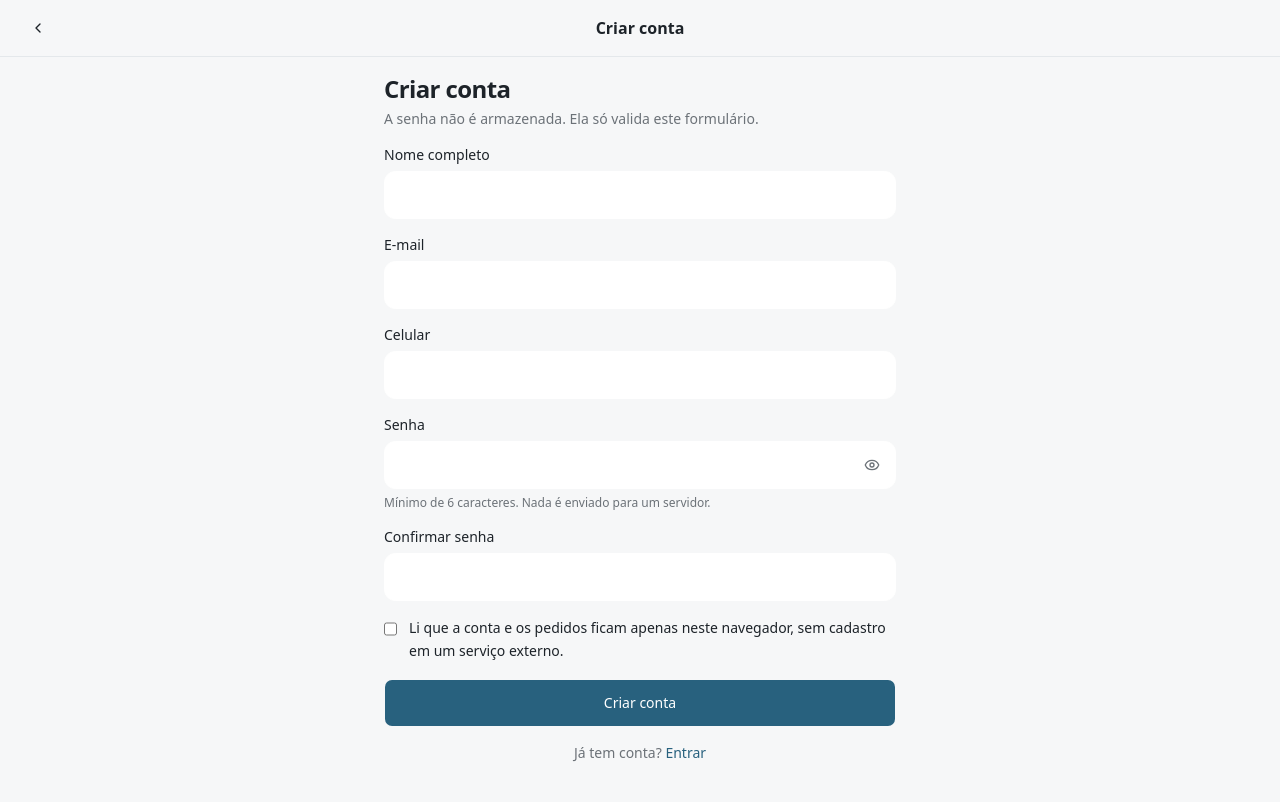
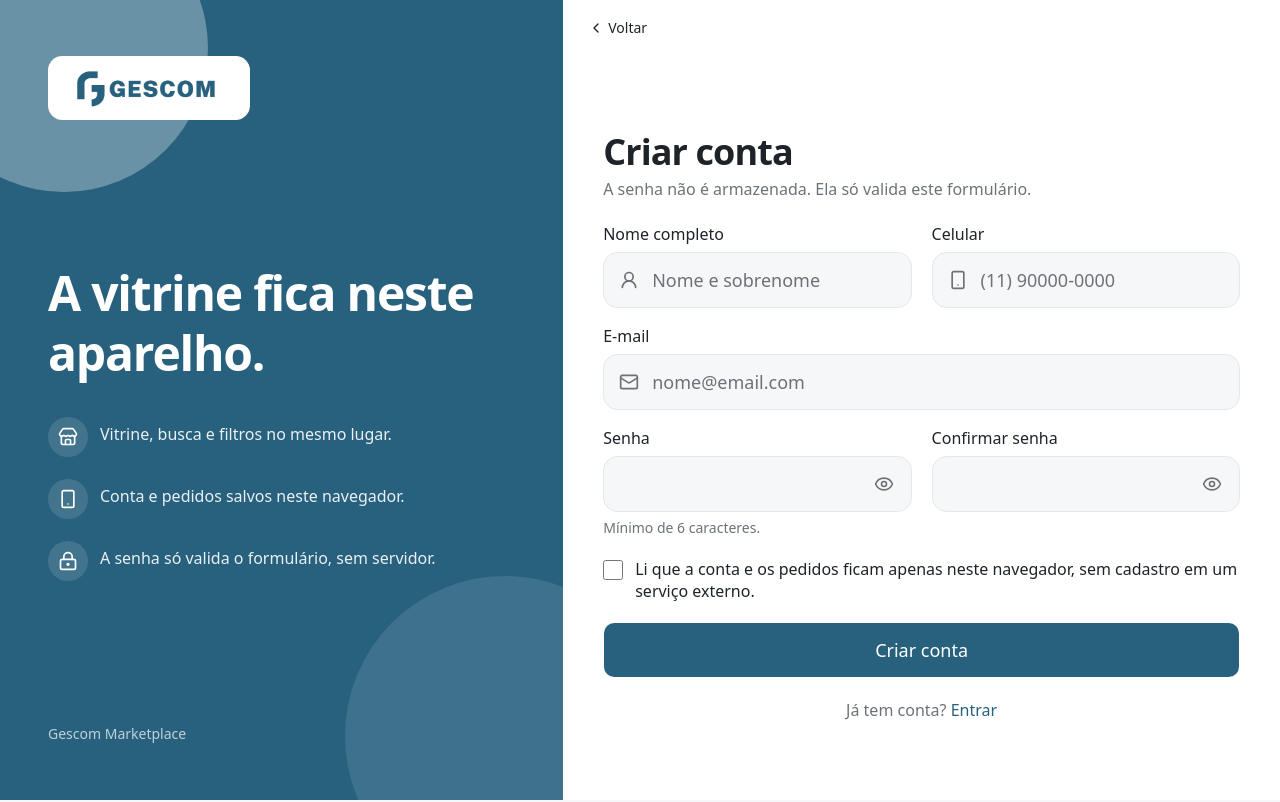
Before and after one commit to rmsys-dev/gescom-marketplace, a Next.js app: page /cadastro in a window 1280 px wide. Shown: the top 802 px of the page. Built offline with nearby package versions, Linux system fonts and the light colour scheme.

Commit message:
ref(auth): refatoração completa do design de telas de cadastro e login

```diff
--- a/src/app/cadastro/page.tsx
+++ b/src/app/cadastro/page.tsx
@@ -2,16 +2,26 @@ import type { Metadata } from 'next';
 import { Suspense } from 'react';
 
 import { RegisterView } from '@/features/marketplace/components/auth-views';
-import { StoreShell } from '@/features/marketplace/components/store-shell';
+import { AuthShell } from '@/features/marketplace/components/auth-shell';
+import { safeNextPath } from '@/features/marketplace/masks';
 
 export const metadata: Metadata = { title: 'Criar conta' };
 
-export default function RegisterPage() {
+export default async function RegisterPage({
+  searchParams,
+}: {
+  searchParams: Promise<{ next?: string | string[] }>;
+}) {
+  const params = await searchParams;
+  const rawNext = typeof params.next === 'string' ? params.next : undefined;
+  const next = rawNext ? safeNextPath(rawNext) : '';
+  const backHref = next ? `/entrar?next=${encodeURIComponent(next)}` : '/entrar';
+
   return (
-    <StoreShell mode="focus" title="Criar conta" backHref="/entrar">
+    <AuthShell backHref={backHref}>
       <Suspense>
         <RegisterView />
       </Suspense>
-    </StoreShell>
+    </AuthShell>
   );
 }
--- a/src/app/entrar/page.tsx
+++ b/src/app/entrar/page.tsx
@@ -2,16 +2,16 @@ import type { Metadata } from 'next';
 import { Suspense } from 'react';
 
 import { LoginView } from '@/features/marketplace/components/auth-views';
-import { StoreShell } from '@/features/marketplace/components/store-shell';
+import { AuthShell } from '@/features/marketplace/components/auth-shell';
 
 export const metadata: Metadata = { title: 'Entrar' };
 
 export default function LoginPage() {
   return (
-    <StoreShell mode="focus" title="Entrar" backHref="/">
+    <AuthShell backHref="/">
       <Suspense>
         <LoginView />
       </Suspense>
-    </StoreShell>
+    </AuthShell>
   );
 }
--- a/src/app/globals.css
+++ b/src/app/globals.css
@@ -136,6 +136,12 @@
     overflow-x: clip;
     color-scheme: light;
     @apply font-sans;
+  }
+
+  html:has([data-auth-screen]),
+  body:has([data-auth-screen]) {
+    overflow: hidden;
+    height: 100%;
   }
 
   * {
--- /dev/null
+++ b/src/features/marketplace/components/auth-shell.tsx
@@ -0,0 +1,87 @@
+import { LockKeyhole, Smartphone, Store, ChevronLeft, type LucideIcon } from 'lucide-react';
+import Image from 'next/image';
+import Link from 'next/link';
+
+import { Button } from '@/shared/components/ui/button';
+
+const POINTS: { icon: LucideIcon; text: string }[] = [
+  { icon: Store, text: 'Vitrine, busca e filtros no mesmo lugar.' },
+  { icon: Smartphone, text: 'Conta e pedidos salvos neste navegador.' },
+  { icon: LockKeyhole, text: 'A senha só valida o formulário, sem servidor.' },
+];
+
+export function AuthShell({ backHref, children }: { backHref: string; children: React.ReactNode }) {
+  return (
+    <div
+      data-auth-screen
+      className="flex h-dvh max-h-dvh overflow-hidden bg-card pt-[env(safe-area-inset-top)]"
+    >
+      <a
+        href="#conteudo"
+        className="sr-only focus:not-sr-only focus:absolute focus:top-3 focus:left-3 focus:z-50 focus:rounded-lg focus:bg-card focus:px-3 focus:py-2 focus:shadow-card"
+      >
+        Pular para o conteúdo
+      </a>
+      <aside className="relative hidden w-[min(44%,40rem)] shrink-0 flex-col justify-between overflow-hidden bg-primary px-12 py-14 text-primary-foreground lg:flex">
+        <div className="pointer-events-none absolute -top-24 -left-20 size-72 rounded-full bg-secondary/35" />
+        <div className="pointer-events-none absolute right-[-18%] bottom-[-12%] size-80 rounded-full bg-white/10" />
+        <Link href="/" className="relative inline-flex w-fit rounded-2xl bg-white px-4 py-3">
+          <Image
+            src="/enterprise-logo-horizontal.png"
+            alt="Gescom"
+            width={2000}
+            height={470}
+            priority
+            className="h-10 w-auto"
+          />
+        </Link>
+        <div className="relative max-w-md space-y-8">
+          <h2 className="font-poppins text-5xl leading-tight font-semibold tracking-tight">
+            A vitrine fica neste aparelho.
+          </h2>
+          <ul className="space-y-5">
+            {POINTS.map((point) => (
+              <li key={point.text} className="flex items-start gap-3 text-base leading-snug">
+                <span className="mt-0.5 flex size-10 shrink-0 items-center justify-center rounded-full bg-white/12">
+                  <point.icon className="size-5" aria-hidden />
+                </span>
+                <span className="pt-2 text-primary-foreground/90">{point.text}</span>
+              </li>
+            ))}
+          </ul>
+        </div>
+        <p className="relative text-sm text-primary-foreground/70">Gescom Marketplace</p>
+      </aside>
+
+      <div className="flex min-h-0 min-w-0 flex-1 flex-col">
+        <header className="relative flex h-14 shrink-0 items-center px-2 sm:px-4">
+          <Button asChild variant="ghost" className="h-10 gap-1 px-2" tooltip={false}>
+            <Link href={backHref} aria-label="Voltar">
+              <ChevronLeft />
+              <span className="hidden sm:inline">Voltar</span>
+            </Link>
+          </Button>
+          <Link
+            href="/"
+            aria-label="Gescom"
+            className="absolute top-1/2 left-1/2 -translate-x-1/2 -translate-y-1/2 lg:hidden"
+          >
+            <Image
+              src="/enterprise-logo-horizontal.png"
+              alt=""
+              width={2000}
+              height={470}
+              priority
+              className="h-7 w-auto"
+            />
+          </Link>
+        </header>
+        <main id="conteudo" data-lenis-prevent className="min-h-0 flex-1 overflow-y-auto">
+          <div className="flex min-h-full items-center justify-center px-5 py-4 pb-[max(1rem,env(safe-area-inset-bottom))] sm:px-10">
+            <div className="w-full max-w-lg lg:max-w-2xl">{children}</div>
+          </div>
+        </main>
+      </div>
+    </div>
+  );
+}
--- a/src/features/marketplace/components/auth-views.tsx
+++ b/src/features/marketplace/components/auth-views.tsx
@@ -1,6 +1,6 @@
 'use client';
 
-import { Eye, EyeOff } from 'lucide-react';
+import { Eye, EyeOff, Mail, Smartphone, UserRound, type LucideIcon } from 'lucide-react';
 import Link from 'next/link';
 import { useRouter, useSearchParams } from 'next/navigation';
 import { useState } from 'react';
@@ -11,6 +11,28 @@ import { maskPhone, onlyDigits, safeNextPath } from '@/features/marketplace/mask
 import { schedulePush } from '@/features/marketplace/navigate';
 import { login, register } from '@/features/marketplace/store';
 import { Button } from '@/shared/components/ui/button';
+import { cn } from '@/shared/lib/utils';
+
+const loginSchema = z.object({
+  email: z.email('Informe um e-mail válido.'),
+  password: z.string().min(6, 'Use pelo menos 6 caracteres.'),
+});
+
+const registerSchema = z
+  .object({
+    name: z.string().trim().min(3, 'Informe nome e sobrenome.'),
+    email: z.email('Informe um e-mail válido.'),
+    phone: z
+      .string()
+      .refine((value) => onlyDigits(value).length === 11, 'Informe um celular com DDD.'),
+    password: z.string().min(6, 'Use pelo menos 6 caracteres.'),
+    confirm: z.string(),
+    accepted: z.boolean().refine((value) => value, 'Aceite os termos para criar a conta.'),
+  })
+  .refine((value) => value.password === value.confirm, {
+    path: ['confirm'],
+    message: 'As senhas não coincidem.',
+  });
 
 function issuesOf(error: z.ZodError) {
   const map: Record<string, string> = {};
@@ -21,47 +43,173 @@ function issuesOf(error: z.ZodError) {
   return map;
 }
 
+function clearError(
+  setErrors: React.Dispatch<React.SetStateAction<Record<string, string>>>,
+  key: string,
+) {
+  setErrors((current) => {
+    if (!current[key]) return current;
+    const next = { ...current };
+    delete next[key];
+    return next;
+  });
+}
+
+const authControlClass = cn(
+  controlClass,
+  'h-11 border-border bg-background lg:h-14 lg:rounded-2xl lg:px-4 lg:text-lg [@media(max-height:720px)]:h-10',
+);
+
+function AuthIntro({ title, children }: { title: string; children: React.ReactNode }) {
+  return (
+    <header className="space-y-1.5">
+      <h1 className="font-poppins text-[1.65rem] leading-none font-semibold tracking-tight sm:text-3xl lg:text-4xl">
+        {title}
+      </h1>
+      <p className="text-sm leading-relaxed text-muted-foreground lg:text-base [@media(max-height:680px)]:sr-only">
+        {children}
+      </p>
+    </header>
+  );
+}
+
+function AuthField({
+  id,
+  label,
+  type = 'text',
+  value,
+  error,
+  onChange,
+  icon: Icon,
+  labelAside,
+  autoComplete,
+  inputMode,
+  placeholder,
+  hint,
+  trailing,
+  inputClassName,
+}: {
+  id: string;
+  label: string;
+  type?: string;
+  value: string;
+  error?: string;
+  onChange: (value: string) => void;
+  icon?: LucideIcon;
+  labelAside?: React.ReactNode;
+  autoComplete?: string;
+  inputMode?: React.HTMLAttributes<HTMLInputElement>['inputMode'];
+  placeholder?: string;
+  hint?: string;
+  trailing?: React.ReactNode;
+  inputClassName?: string;
+}) {
+  const errorId = error ? `${id}-error` : undefined;
+  const hintId = !error && hint ? `${id}-hint` : undefined;
+
+  return (
+    <div className="flex min-w-0 flex-col gap-1.5">
+      <div className="flex items-center justify-between gap-3">
+        <label htmlFor={id} className="text-sm font-medium lg:text-base">
+          {label}
+        </label>
+        {labelAside}
+      </div>
+      <div className="relative">
+        {Icon ? (
+          <Icon
+            className={cn(
+              'pointer-events-none absolute top-1/2 left-3 size-4 -translate-y-1/2 lg:left-4 lg:size-5',
+              error ? 'text-destructive' : 'text-muted-foreground',
+            )}
+            aria-hidden
+          />
+        ) : null}
+        <input
+          id={id}
+          type={type}
+          inputMode={inputMode}
+          autoComplete={autoComplete}
+          placeholder={placeholder}
+          className={cn(authControlClass, Icon && 'pl-10 lg:pl-12', inputClassName)}
+          value={value}
+          aria-invalid={Boolean(error)}
+          aria-describedby={errorId ?? hintId}
+          onChange={(event) => onChange(event.target.value)}
+        />
+        {trailing}
+      </div>
+      {error ? (
+        <p id={errorId} className="text-xs text-destructive lg:text-sm" role="alert">
+          {error}
+        </p>
+      ) : hint ? (
+        <p
+          id={hintId}
+          className="text-xs text-muted-foreground lg:text-sm [@media(max-height:720px)]:sr-only"
+        >
+          {hint}
+        </p>
+      ) : null}
+    </div>
+  );
+}
+
 function PasswordField({
   id,
+  label = 'Senha',
   value,
   onChange,
   autoComplete,
   error,
+  hint,
+  labelAside,
 }: {
   id: string;
+  label?: string;
   value: string;
   onChange: (value: string) => void;
   autoComplete: string;
   error?: string;
+  hint?: string;
+  labelAside?: React.ReactNode;
 }) {
   const [visible, setVisible] = useState(false);
+
   return (
-    <Field
-      label="Senha"
-      htmlFor={id}
-      error={error}
-      hint="Mínimo de 6 caracteres. Nada é enviado para um servidor."
-    >
-      <div className="relative">
-        <input
+    <AuthField
       id={id}
+      label={label}
       type={visible ? 'text' : 'password'}
       autoComplete={autoComplete}
-          className={`${controlClass} pr-12`}
       value={value}
-          aria-invalid={Boolean(error)}
-          onChange={(event) => onChange(event.target.value)}
-        />
+      error={error}
+      hint={hint}
+      labelAside={labelAside}
+      inputClassName="pr-11 lg:pr-14"
+      onChange={onChange}
+      trailing={
         <button
           type="button"
-          className="absolute top-0 right-0 flex size-12 items-center justify-center text-muted-foreground"
+          className="absolute top-0 right-0 flex h-11 w-11 items-center justify-center text-muted-foreground lg:h-14 lg:w-14 lg:[&_svg]:size-5 [@media(max-height:720px)]:h-10 [@media(max-height:720px)]:w-10"
           aria-label={visible ? 'Ocultar senha' : 'Mostrar senha'}
           onClick={() => setVisible((current) => !current)}
         >
           {visible ? <EyeOff className="size-4" /> : <Eye className="size-4" />}
         </button>
-      </div>
-    </Field>
+      }
+    />
+  );
+}
+
+function AuthSwitch({ href, prompt, label }: { href: string; prompt: string; label: string }) {
+  return (
+    <p className="text-center text-sm text-muted-foreground lg:text-base">
+      {prompt}{' '}
+      <Link href={href} className="font-medium text-primary underline-offset-4 hover:underline">
+        {label}
+      </Link>
+    </p>
   );
 }
 
@@ -75,15 +223,10 @@ export function LoginView() {
 
   return (
     <form
-      className="mx-auto max-w-lg space-y-4"
+      className="flex w-full flex-col gap-4 lg:gap-5 [@media(max-height:720px)]:gap-3"
       onSubmit={(event) => {
         event.preventDefault();
-        const parsed = z
-          .object({
-            email: z.email('Informe um e-mail válido.'),
-            password: z.string().min(6, 'Use pelo menos 6 caracteres.'),
-          })
-          .safeParse({ email, password });
+        const parsed = loginSchema.safeParse({ email, password });
         if (!parsed.success) {
           setErrors(issuesOf(parsed.error));
           return;
@@ -92,48 +235,51 @@ export function LoginView() {
         schedulePush(() => router.push(next));
       }}
     >
-      <header className="space-y-1">
-        <h1 className="text-2xl font-semibold tracking-tight">Entrar</h1>
-        <p className="text-sm text-muted-foreground">
+      <AuthIntro title="Entrar">
         Acesso local: qualquer e-mail válido e uma senha com 6 caracteres ou mais.
-        </p>
-      </header>
-      <Field label="E-mail" htmlFor="login-email" error={errors.email}>
-        <input
+      </AuthIntro>
+      <AuthField
         id="login-email"
+        label="E-mail"
         type="email"
         inputMode="email"
         autoComplete="email"
-          className={controlClass}
+        placeholder="nome@email.com"
+        icon={Mail}
         value={email}
-          aria-invalid={Boolean(errors.email)}
-          onChange={(event) => setEmail(event.target.value)}
+        error={errors.email}
+        onChange={(value) => {
+          setEmail(value);
+          clearError(setErrors, 'email');
+        }}
       />
-      </Field>
       <PasswordField
         id="login-password"
         autoComplete="current-password"
         value={password}
         error={errors.password}
-        onChange={setPassword}
+        hint="Mínimo de 6 caracteres. Nada é enviado para um servidor."
+        labelAside={
+          <Link
+            href="/recuperar-senha"
+            className="text-xs font-medium text-primary underline-offset-4 hover:underline lg:text-sm"
+          >
+            Esqueci a senha
+          </Link>
+        }
+        onChange={(value) => {
+          setPassword(value);
+          clearError(setErrors, 'password');
+        }}
       />
-      <Button type="submit" className="h-12 w-full" tooltip={false}>
+      <Button type="submit" size="xl" className="w-full lg:h-14 lg:text-lg" tooltip={false}>
         Entrar
       </Button>
-      <p className="text-center text-sm">
-        <Link href="/recuperar-senha" className="font-medium text-primary">
-          Esqueci a senha
-        </Link>
-      </p>
-      <p className="text-center text-sm text-muted-foreground">
-        Novo por aqui?{' '}
-        <Link
+      <AuthSwitch
         href={`/cadastro?next=${encodeURIComponent(next)}`}
-          className="font-medium text-primary"
-        >
-          Criar conta
-        </Link>
-      </p>
+        prompt="Novo por aqui?"
+        label="Criar conta"
+      />
     </form>
   );
 }
@@ -146,27 +292,17 @@ export function RegisterView() {
   const [accepted, setAccepted] = useState(false);
   const [errors, setErrors] = useState<Record<string, string>>({});
 
+  function setField(key: keyof typeof form, value: string) {
+    setForm((current) => ({ ...current, [key]: value }));
+    clearError(setErrors, key);
+  }
+
   return (
     <form
-      className="mx-auto max-w-lg space-y-4"
+      className="flex w-full flex-col gap-3.5 lg:gap-5 [@media(max-height:720px)]:gap-2.5"
       onSubmit={(event) => {
         event.preventDefault();
-        const parsed = z
-          .object({
-            name: z.string().trim().min(3, 'Informe nome e sobrenome.'),
-            email: z.email('Informe um e-mail válido.'),
-            phone: z
-              .string()
-              .refine((value) => onlyDigits(value).length === 11, 'Informe um celular com DDD.'),
-            password: z.string().min(6, 'Use pelo menos 6 caracteres.'),
-            confirm: z.string(),
-            accepted: z.boolean().refine((value) => value, 'Aceite os termos para criar a conta.'),
-          })
-          .refine((value) => value.password === value.confirm, {
-            path: ['confirm'],
-            message: 'As senhas não coincidem.',
-          })
-          .safeParse({ ...form, accepted });
+        const parsed = registerSchema.safeParse({ ...form, accepted });
         if (!parsed.success) {
           setErrors(issuesOf(parsed.error));
           return;
@@ -175,69 +311,74 @@ export function RegisterView() {
         schedulePush(() => router.push(next));
       }}
     >
-      <header className="space-y-1">
-        <h1 className="text-2xl font-semibold tracking-tight">Criar conta</h1>
-        <p className="text-sm text-muted-foreground">
+      <AuthIntro title="Criar conta">
         A senha não é armazenada. Ela só valida este formulário.
-        </p>
-      </header>
-      <Field label="Nome completo" htmlFor="reg-name" error={errors.name}>
-        <input
+      </AuthIntro>
+      <div className="grid gap-3 sm:grid-cols-2 lg:gap-x-5 lg:gap-y-4 [@media(max-height:720px)]:gap-2.5">
+        <AuthField
           id="reg-name"
+          label="Nome completo"
           autoComplete="name"
-          className={controlClass}
+          placeholder="Nome e sobrenome"
+          icon={UserRound}
           value={form.name}
-          aria-invalid={Boolean(errors.name)}
-          onChange={(event) => setForm({ ...form, name: event.target.value })}
+          error={errors.name}
+          onChange={(value) => setField('name', value)}
         />
-      </Field>
-      <Field label="E-mail" htmlFor="reg-email" error={errors.email}>
-        <input
+        <AuthField
+          id="reg-phone"
+          label="Celular"
+          inputMode="tel"
+          autoComplete="tel"
+          placeholder="(11) 90000-0000"
+          icon={Smartphone}
+          value={form.phone}
+          error={errors.phone}
+          onChange={(value) => setField('phone', maskPhone(value))}
+        />
+        <div className="sm:col-span-2">
+          <AuthField
             id="reg-email"
+            label="E-mail"
             type="email"
             inputMode="email"
             autoComplete="email"
-          className={controlClass}
+            placeholder="nome@email.com"
+            icon={Mail}
             value={form.email}
-          aria-invalid={Boolean(errors.email)}
-          onChange={(event) => setForm({ ...form, email: event.target.value })}
+            error={errors.email}
+            onChange={(value) => setField('email', value)}
           />
-      </Field>
-      <Field label="Celular" htmlFor="reg-phone" error={errors.phone}>
-        <input
-          id="reg-phone"
-          inputMode="tel"
-          autoComplete="tel"
-          className={controlClass}
-          value={form.phone}
-          aria-invalid={Boolean(errors.phone)}
-          onChange={(event) => setForm({ ...form, phone: maskPhone(event.target.value) })}
-        />
-      </Field>
+        </div>
         <PasswordField
           id="reg-password"
           autoComplete="new-password"
           value={form.password}
           error={errors.password}
-        onChange={(password) => setForm({ ...form, password })}
+          hint="Mínimo de 6 caracteres."
+          onChange={(value) => setField('password', value)}
         />
-      <Field label="Confirmar senha" htmlFor="reg-confirm" error={errors.confirm}>
-        <input
+        <PasswordField
           id="reg-confirm"
-          type="password"
+          label="Confirmar senha"
           autoComplete="new-password"
-          className={controlClass}
           value={form.confirm}
-          aria-invalid={Boolean(errors.confirm)}
-          onChange={(event) => setForm({ ...form, confirm: event.target.value })}
+          error={errors.confirm}
+          onChange={(value) => setField('confirm', value)}
         />
-      </Field>
-      <label className="flex items-start gap-3 text-sm leading-relaxed">
+      </div>
+      <div className="space-y-1">
+        <label className="flex items-start gap-3 text-sm leading-snug lg:text-base">
           <input
             type="checkbox"
-          className="mt-1 size-4"
+            className="mt-0.5 size-4 shrink-0 accent-primary lg:size-5"
             checked={accepted}
-          onChange={(event) => setAccepted(event.target.checked)}
+            aria-invalid={Boolean(errors.accepted)}
+            aria-describedby={errors.accepted ? 'reg-accepted-error' : undefined}
+            onChange={(event) => {
+              setAccepted(event.target.checked);
+              clearError(setErrors, 'accepted');
+            }}
           />
           <span>
             Li que a conta e os pedidos ficam apenas neste navegador, sem cadastro em um serviço
@@ -245,22 +386,19 @@ export function RegisterView() {
           </span>
         </label>
         {errors.accepted ? (
-        <p className="text-xs text-destructive" role="alert">
+          <p id="reg-accepted-error" className="text-xs text-destructive lg:text-sm" role="alert">
             {errors.accepted}
           </p>
         ) : null}
-      <Button type="submit" className="h-12 w-full" tooltip={false}>
+      </div>
+      <Button type="submit" size="xl" className="w-full lg:h-14 lg:text-lg" tooltip={false}>
         Criar conta
       </Button>
-      <p className="text-center text-sm text-muted-foreground">
-        Já tem conta?{' '}
-        <Link
+      <AuthSwitch
         href={`/entrar?next=${encodeURIComponent(next)}`}
-          className="font-medium text-primary"
-        >
-          Entrar
-        </Link>
-      </p>
+        prompt="Já tem conta?"
+        label="Entrar"
+      />
     </form>
   );
 }
```
Lines whose indentation alone changed are shown as unchanged.
